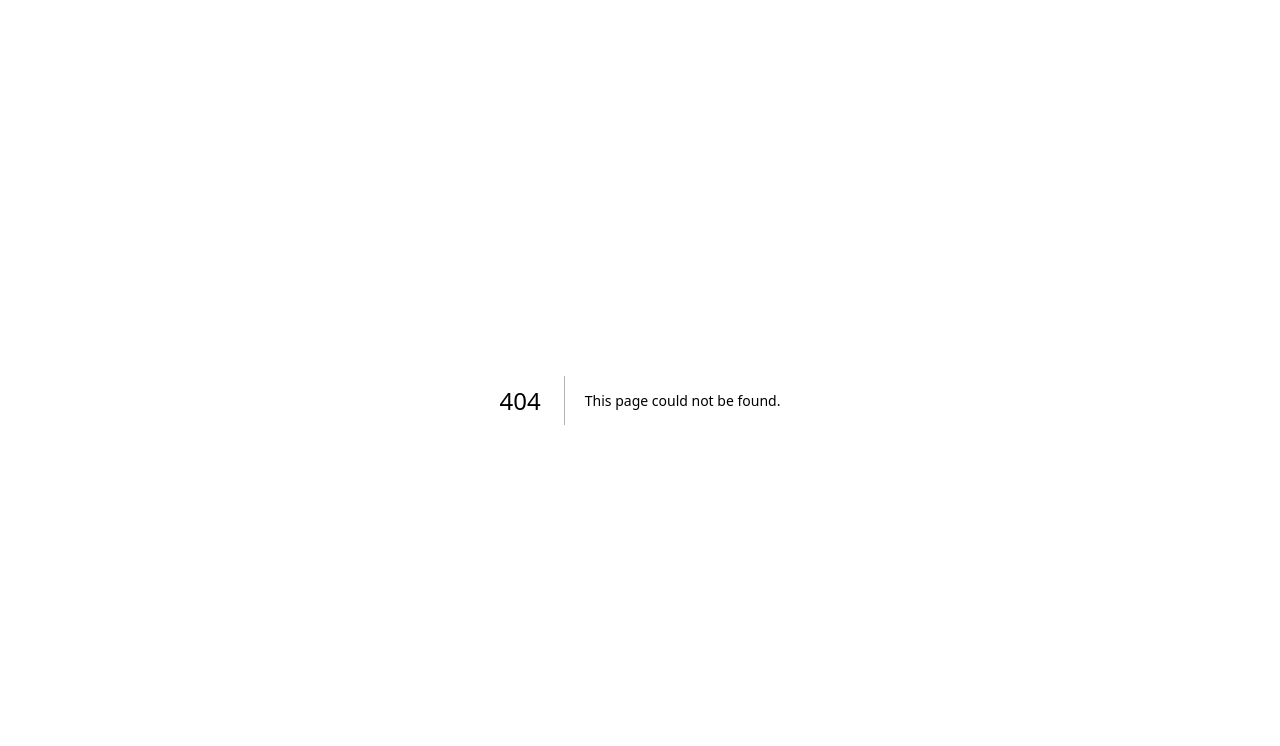
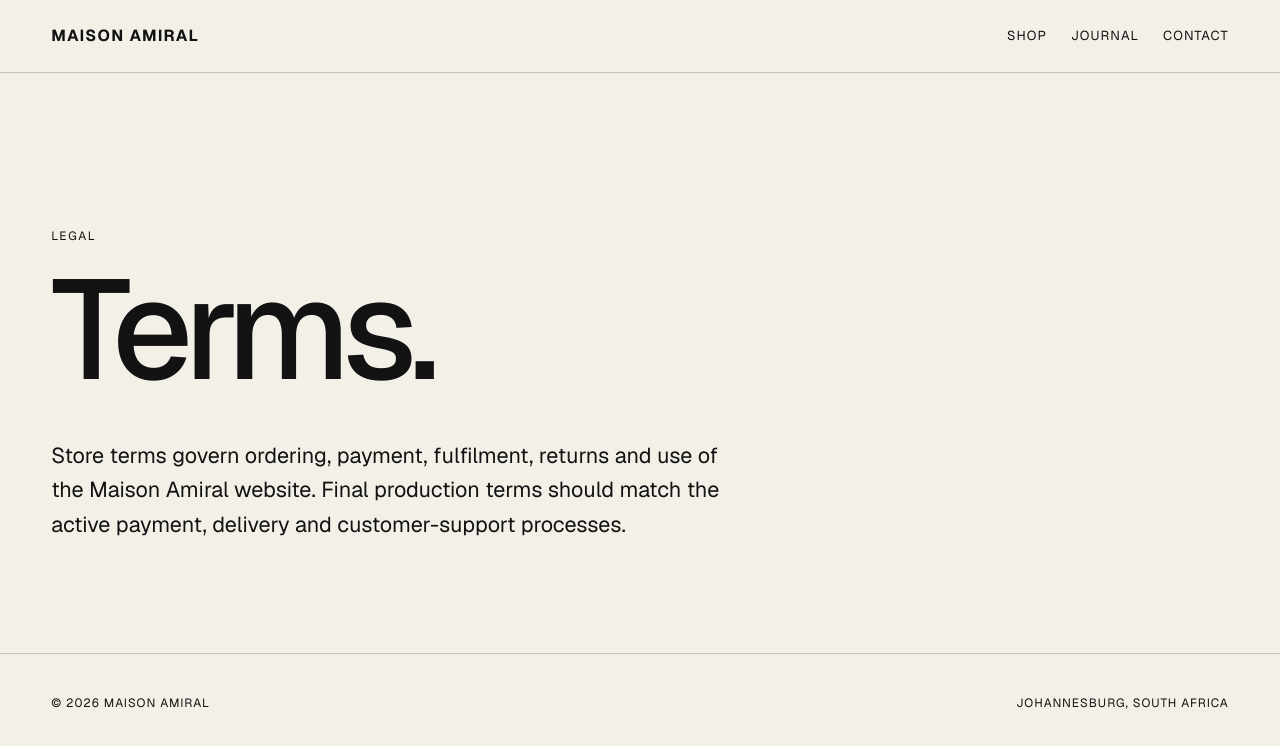
Before and after one commit to Tee-star-black/maisonamiral, a Next.js app: page /terms in a window 1280 px wide. Before the commit this address had no page. Shown: the top 746 px of the page. Built offline with nearby package versions, Linux system fonts and the light colour scheme.

Commit message:
feat: add terms page

```diff
--- /dev/null
+++ b/src/app/terms/page.tsx
@@ -0,0 +1,8 @@
+import type { Metadata } from "next";
+import { EditorialPage } from "@/components/editorial-page";
+
+export const metadata: Metadata = { title: "Terms", description: "Maison Amiral store terms." };
+
+export default function TermsPage() {
+  return <EditorialPage eyebrow="Legal" title="Terms." intro="Store terms govern ordering, payment, fulfilment, returns and use of the Maison Amiral website. Final production terms should match the active payment, delivery and customer-support processes." />;
+}
```
